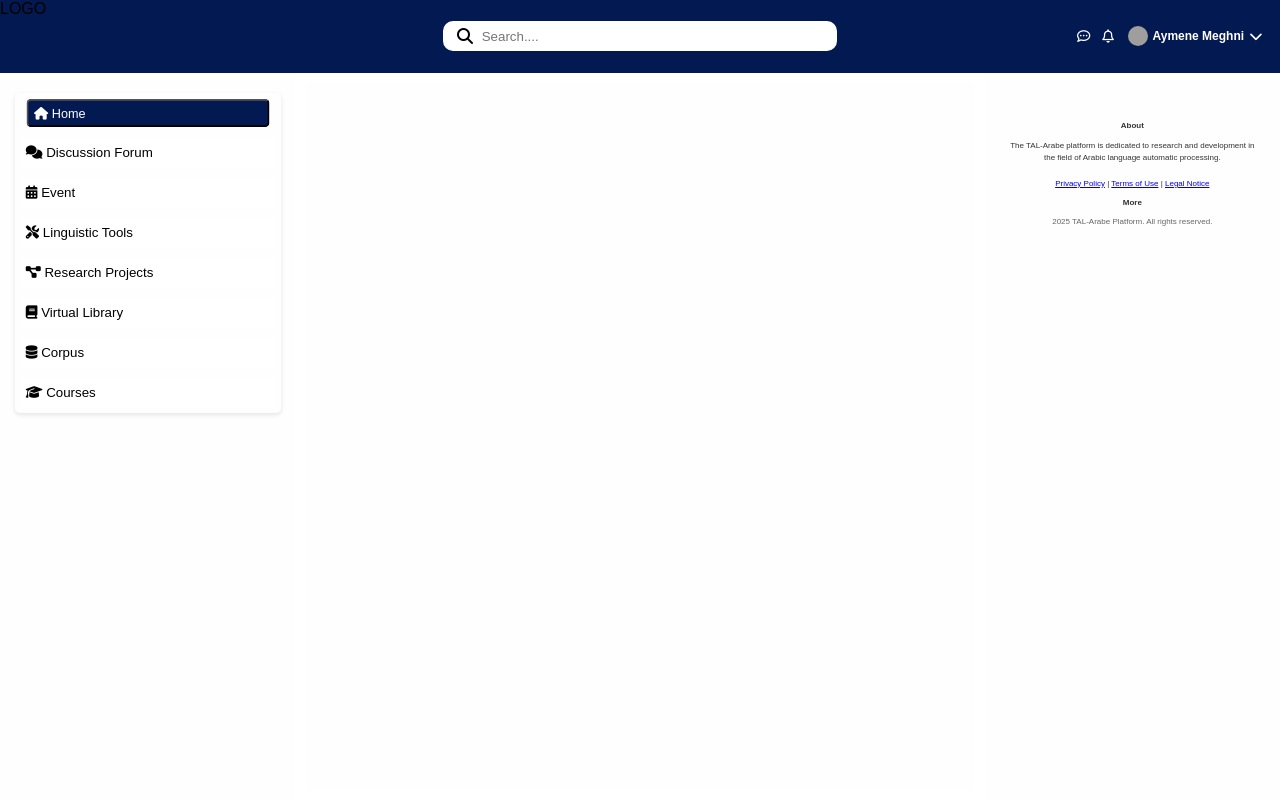
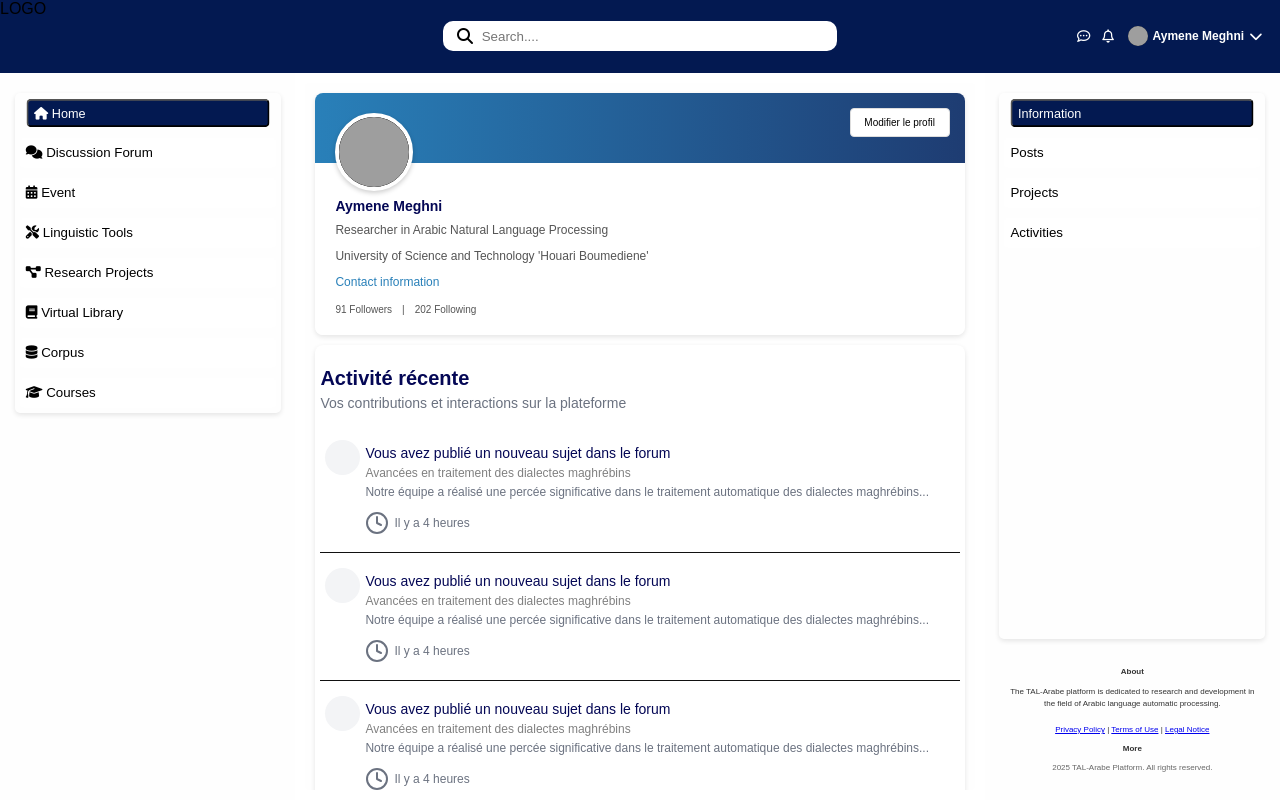
Before and after one commit to boujoudev/Collaborative-Platform-for-Arabic-Language-Processing, a React (Vite) app in the folder platforme-front/: page /Profil/Activities in a window 1280 px wide. Built offline with nearby package versions, Linux system fonts and the light colour scheme; grey boxes are pictures that could not be loaded.

Commit message:
add more component

```diff
--- a/platforme-front/src/App.css
+++ b/platforme-front/src/App.css
@@ -929,3 +929,100 @@ Profil Entet Info user
   font-size: 12px;
   color: gray;
 }
+
+/* ************************************************************************ */
+/* ************************************************************************ */
+/* ************************************************************************ */
+/*
+Profil  user activité
+ */
+.container {
+  border-radius: 0.5rem;
+  border-width: 1px;
+  background-color: white;
+  padding: 5px;
+  box-shadow: 0 2px 5px rgba(0, 0, 0, 0.1);
+}
+
+.title {
+  margin-bottom: 5px;
+  padding: 0px;
+  font-size: 1.25rem;
+  font-weight: 100;
+  font-weight: bold;
+}
+
+.subtitle {
+  margin-bottom: 1.5rem;
+  margin-top: 0px;
+  font-size: 14px;
+  color: #6b7280;
+}
+
+.activityList {
+  display: flex;
+  flex-direction: column;
+  gap: 10px;
+}
+
+.activityItem {
+  border-bottom: 1px solid #111;
+
+  display: flex;
+  gap: 5px;
+  padding: 5px;
+}
+
+.avatar {
+  height: 35px;
+  width: 35px;
+  flex-shrink: 0;
+  border-radius: 9999px;
+  background-color: #f3f4f6;
+}
+
+.content {
+  display: flex;
+  flex-direction: column;
+  gap: 0px;
+}
+
+.actionText {
+  margin: 0px;
+  margin-top: 5px;
+  margin-bottom: 5px;
+  padding: 0px;
+
+  font-size: 14px;
+  font-weight: 500;
+}
+
+.linkTitle {
+  padding-top: 0px;
+  margin-top: 0px;
+  margin-bottom: 5px;
+  font-weight: normal;
+  font-size: 12px;
+  color: gray;
+  background-color: #ffffff;
+}
+
+.linkTitle:hover {
+  text-decoration: underline;
+}
+
+.description {
+  font-size: 12px;
+  color: #6b7280;
+  margin: 0px;
+  padding: 0px;
+  background-color: #ffffff;
+}
+
+.timestamp {
+  display: flex;
+  align-items: center;
+  gap: 5px;
+  font-size: 12px;
+  color: #6b7280;
+}
--- a/platforme-front/src/App.jsx
+++ b/platforme-front/src/App.jsx
@@ -31,6 +31,8 @@ import ProfilEntet from "./component/Profil/ProfilEntet.jsx";
 import ButtonForConnectUser from "./component/ButtonForConnectUser.jsx";
 import ProfilInformation from "./component/Profil/ProfilInformation.jsx";
 import InformationPage from "./component/Profil/InformationPage.jsx";
+import ProfilProject from "./component/Profil/ProfilProject.jsx";
+import ProfilActivité from "./component/Profil/ProfilActivité.jsx";
 
 function App() {
   return (
@@ -56,6 +58,9 @@ function App() {
           <Route path="/Corpus" element={<h1>Event</h1>} />
           <Route path="/Course" element={<h1>Event</h1>} />
           <Route path="/Profil" element={<InformationPage />} />
+          <Route path="/Profil/Information" element={<InformationPage />} />
+          <Route path="/Profil/Project" element={<ProfilProject />} />
+          <Route path="/Profil/Activities" element={<ProfilActivité />} />
         </Routes>
       </main>
       <aside className="aside2">
@@ -65,6 +70,9 @@ function App() {
           <Route path="/Event" element={<RecomandationConfARejoindre />} />
           <Route path="/Tool" element={<RecomandationTools />} />
           <Route path="/Profil" element={<ProfilSideBarre />} />
+          <Route path="/Profil/Information" element={<ProfilSideBarre />} />
+          <Route path="/Profil/Project" element={<ProfilSideBarre />} />
+          <Route path="/Profil/Activities" element={<ProfilSideBarre />} />
         </Routes>
         <SideBarre2Text />
       </aside>
--- /dev/null
+++ b/platforme-front/src/component/Profil/Activité.jsx
@@ -0,0 +1,24 @@
+import React from "react";
+import { Clock } from "lucide-react";
+const Activité = (props) => {
+  return (
+    <div className="activityItem">
+      <div className="avatar">
+        <img src="" alt="" />
+      </div>
+      <div className="content">
+        <p className="actionText">{props.Title}</p>
+        <p href="#" className="linkTitle">
+          {props.Title1}
+        </p>
+        <p className="description">{props.Disc}</p>
+        <p className="timestamp">
+          <Clock className="h-3 w-3" />
+          <span>{props.Time}</span>
+        </p>
+      </div>
+    </div>
+  );
+};
+
+export default Activité;
--- /dev/null
+++ b/platforme-front/src/component/Profil/ProfilActivité.jsx
@@ -0,0 +1,46 @@
+import React from "react";
+import Activité from "./Activité";
+import ProfilEntet from "./ProfilEntet";
+
+const ProfilActivité = () => {
+  return (
+    <div>
+      <ProfilEntet />
+      <div className="container">
+        <h2 className="title">Activité récente</h2>
+        <p className="subtitle">
+          Vos contributions et interactions sur la plateforme
+        </p>
+
+        <div className="activityList">
+          <Activité
+            Title={"Vous avez publié un nouveau sujet dans le forum"}
+            Title1={"Avancées en traitement des dialectes maghrébins"}
+            Disc={
+              " Notre équipe a réalisé une percée significative dans le traitement automatique des dialectes maghrébins..."
+            }
+            Time={"Il y a 4 heures"}
+          ></Activité>
+           <Activité
+            Title={"Vous avez publié un nouveau sujet dans le forum"}
+            Title1={"Avancées en traitement des dialectes maghrébins"}
+            Disc={
+              " Notre équipe a réalisé une percée significative dans le traitement automatique des dialectes maghrébins..."
+            }
+            Time={"Il y a 4 heures"}
+          ></Activité>
+           <Activité
+            Title={"Vous avez publié un nouveau sujet dans le forum"}
+            Title1={"Avancées en traitement des dialectes maghrébins"}
+            Disc={
+              " Notre équipe a réalisé une percée significative dans le traitement automatique des dialectes maghrébins..."
+            }
+            Time={"Il y a 4 heures"}
+          ></Activité>
+        </div>
+      </div>
+    </div>
+  );
+};
+
+export default ProfilActivité;
--- /dev/null
+++ b/platforme-front/src/component/Profil/ProfilProject.jsx
@@ -0,0 +1,15 @@
+import React from "react";
+import Project from "../Project/Project";
+import ProfilEntet from "./ProfilEntet";
+
+const ProfilProject = () => {
+  return (
+    <div>
+      <ProfilEntet />
+      <Project />
+      <Project />
+    </div>
+  );
+};
+
+export default ProfilProject;
--- a/platforme-front/src/component/Profil/ProfilSideBarre.jsx
+++ b/platforme-front/src/component/Profil/ProfilSideBarre.jsx
@@ -7,13 +7,14 @@ const ProfilSideBarre = () => {
   const [Project, setProject] = useState("false");
   const [Activities, setActivities] = useState("false");
   const GoTo = useNavigate();
+
   return (
     <div className="ProfilSideBarre">
       <button
         className={Info}
         id="1Ops"
         onClick={() => {
-          GoTo("/Profil");
+          GoTo("/Profil/Information");
           setInfo("true");
           setPost("false");
           setProject("false");
@@ -38,6 +39,7 @@ const ProfilSideBarre = () => {
         className={Project}
         id="1Ops"
         onClick={() => {
+          GoTo("/Profil/Project");
           setInfo("false");
           setPost("false");
           setProject("true");
@@ -50,6 +52,7 @@ const ProfilSideBarre = () => {
         className={Activities}
         id="1Ops"
         onClick={() => {
+          GoTo("/Profil/Activities");
           setInfo("false");
           setPost("false");
           setProject("false");
```
